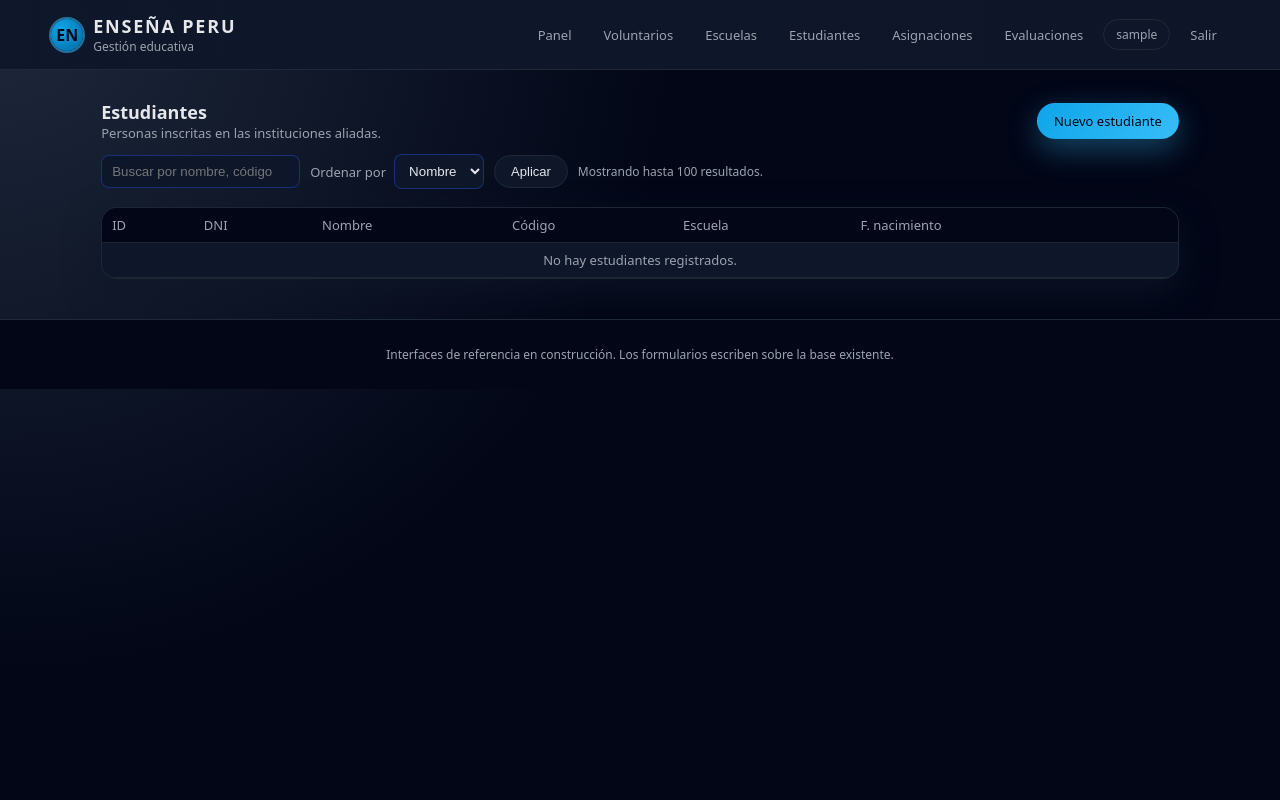
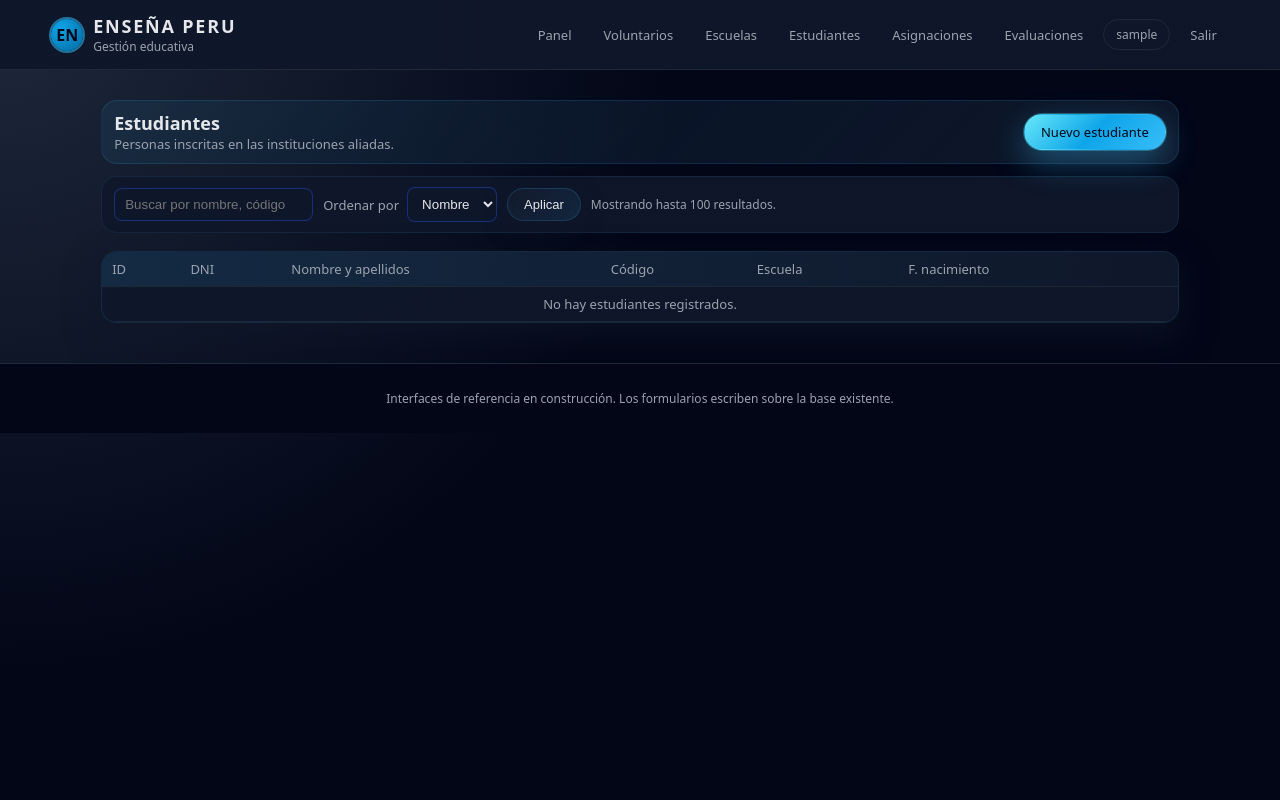
Before and after one commit to Miguel41844x/ENSENAPERU_SYSTEM, a Django app: page /students/ in a window 1280 px wide. Run offline with Django 5.2, Linux system fonts and the light colour scheme; the visitor is signed in with stand-in values (Sample User, id 1); data that the repository does not hold is empty.

Commit message:
Localize Spanish UI and refresh styling

```diff
--- a/accounts/forms.py
+++ b/accounts/forms.py
@@ -8,7 +8,7 @@
     username = forms.CharField(max_length=50, label="Usuario")
     email = forms.EmailField(label="Correo electrónico")
     first_name = forms.CharField(max_length=50, label="Nombre", required=False)
-    last_name = forms.CharField(max_length=50, label="Apellido", required=False)
+    last_name = forms.CharField(max_length=50, label="Apellidos", required=False)
     role = forms.CharField(max_length=20, label="Rol")
     password1 = forms.CharField(label="Contraseña", widget=forms.PasswordInput)
     password2 = forms.CharField(label="Confirmar contraseña", widget=forms.PasswordInput)
--- a/static/css/ensenaperu.css
+++ b/static/css/ensenaperu.css
@@ -5,6 +5,7 @@
     --bg-soft: #111827;
     --accent: #38bdf8;
     --accent-strong: #0ea5e9;
+    --accent-soft: #67e8f9;
     --danger: #f97373;
     --ok: #22c55e;
     --text-main: #e5e7eb;
@@ -147,24 +148,41 @@
 }
 
 .btn-primary {
-    background: linear-gradient(130deg, var(--accent-strong), var(--accent));
+    position: relative;
+    background: linear-gradient(135deg, var(--accent-soft), var(--accent-strong), var(--accent));
     color: #020617;
-    box-shadow: 0 10px 30px rgba(56, 189, 248, 0.35);
+    box-shadow: 0 12px 32px rgba(56, 189, 248, 0.38), 0 0 0 1px rgba(103, 232, 249, 0.3);
+    overflow: hidden;
+}
+
+.btn-primary::after {
+    content: "";
+    position: absolute;
+    inset: 0;
+    background: radial-gradient(circle at 20% 20%, rgba(255, 255, 255, 0.18), transparent 45%);
+    opacity: 0;
+    transition: opacity var(--transition-fast);
 }
 
 .btn-primary:hover {
-    transform: translateY(-1px);
-    box-shadow: 0 18px 40px rgba(56, 189, 248, 0.45);
+    transform: translateY(-1px) scale(1.01);
+    box-shadow: 0 18px 42px rgba(56, 189, 248, 0.48), 0 0 0 1px rgba(103, 232, 249, 0.45);
+}
+
+.btn-primary:hover::after {
+    opacity: 1;
 }
 
 .btn-secondary {
-    background: rgba(15, 23, 42, 0.95);
-    border-color: var(--border-soft);
+    background: linear-gradient(135deg, rgba(255, 255, 255, 0.02), rgba(56, 189, 248, 0.1));
+    border-color: rgba(56, 189, 248, 0.18);
     color: var(--text-main);
+    box-shadow: 0 8px 22px rgba(15, 23, 42, 0.7);
 }
 
 .btn-secondary:hover {
-    border-color: var(--accent);
+    border-color: rgba(103, 232, 249, 0.35);
+    background: linear-gradient(135deg, rgba(255, 255, 255, 0.04), rgba(56, 189, 248, 0.16));
 }
 
 .btn-ghost {
@@ -262,7 +280,7 @@
 }
 
 .card {
-    background: rgba(15, 23, 42, 0.98);
+    background: linear-gradient(155deg, rgba(15, 23, 42, 0.98), rgba(15, 23, 42, 0.9));
     border-radius: var(--radius-lg);
     padding: 16px 18px;
     border: 1px solid rgba(31, 41, 55, 0.9);
@@ -329,6 +347,10 @@
     justify-content: space-between;
     gap: 12px;
     margin-bottom: 12px;
+    padding: 10px 12px;
+    border-radius: var(--radius-lg);
+    background: linear-gradient(135deg, rgba(56, 189, 248, 0.08), rgba(15, 23, 42, 0.95));
+    border: 1px solid rgba(56, 189, 248, 0.14);
 }
 
 .section-header h2 {
@@ -406,6 +428,10 @@
     gap: 10px;
     align-items: center;
     margin: 12px 0 18px;
+    padding: 10px 12px;
+    border-radius: var(--radius-lg);
+    background: linear-gradient(120deg, rgba(15, 23, 42, 0.9), rgba(15, 23, 42, 0.96));
+    border: 1px solid rgba(56, 189, 248, 0.1);
 }
 
 .filter-bar input[type="search"],
@@ -449,8 +475,8 @@
 
 .table-card {
     border-radius: var(--radius-lg);
-    background: rgba(15, 23, 42, 0.98);
-    border: 1px solid rgba(31, 41, 55, 0.9);
+    background: linear-gradient(160deg, rgba(15, 23, 42, 0.98), rgba(15, 23, 42, 0.92));
+    border: 1px solid rgba(56, 189, 248, 0.12);
     box-shadow: 0 14px 35px rgba(15, 23, 42, 0.7);
     overflow: hidden;
 }
@@ -462,7 +488,7 @@
 }
 
 .data-table thead {
-    background: #020617;
+    background: linear-gradient(90deg, rgba(56, 189, 248, 0.12), rgba(15, 23, 42, 0.95));
 }
 
 .data-table th,
--- a/templates/assignments/assignment_form.html
+++ b/templates/assignments/assignment_form.html
@@ -1,5 +1,5 @@
 {% extends "base.html" %}
-{% block title %}Registrar asignación · ENSENAPERU{% endblock %}
+{% block title %}Registrar asignación · ENSEÑA PERU{% endblock %}
 
 {% block content %}
 <section class="section narrow">
--- a/templates/assignments/assignment_list.html
+++ b/templates/assignments/assignment_list.html
@@ -1,5 +1,5 @@
 {% extends "base.html" %}
-{% block title %}Asignaciones · ENSENAPERU{% endblock %}
+{% block title %}Asignaciones · ENSEÑA PERU{% endblock %}
 
 {% block content %}
 <section class="section">
--- a/templates/auth/login.html
+++ b/templates/auth/login.html
@@ -1,5 +1,5 @@
 {% extends "base.html" %}
-{% block title %}Iniciar sesión · ENSENAPERU{% endblock %}
+{% block title %}Iniciar sesión · ENSEÑA PERU{% endblock %}
 
 {% block content %}
 <section class="section narrow">
--- a/templates/auth/register.html
+++ b/templates/auth/register.html
@@ -1,5 +1,5 @@
 {% extends "base.html" %}
-{% block title %}Crear cuenta · ENSENAPERU{% endblock %}
+{% block title %}Crear cuenta · ENSEÑA PERU{% endblock %}
 
 {% block content %}
 <section class="section narrow">
--- a/templates/evaluations/evaluation_form.html
+++ b/templates/evaluations/evaluation_form.html
@@ -1,5 +1,5 @@
 {% extends "base.html" %}
-{% block title %}Registrar evaluación · ENSENAPERU{% endblock %}
+{% block title %}Registrar evaluación · ENSEÑA PERU{% endblock %}
 
 {% block content %}
 <section class="section narrow">
--- a/templates/evaluations/evaluation_list.html
+++ b/templates/evaluations/evaluation_list.html
@@ -1,5 +1,5 @@
 {% extends "base.html" %}
-{% block title %}Evaluaciones · ENSENAPERU{% endblock %}
+{% block title %}Evaluaciones · ENSEÑA PERU{% endblock %}
 
 {% block content %}
 <section class="section">
--- a/templates/schools/agreement_list.html
+++ b/templates/schools/agreement_list.html
@@ -1,5 +1,5 @@
 {% extends "base.html" %}
-{% block title %}Convenios · ENSENAPERU{% endblock %}
+{% block title %}Convenios · ENSEÑA PERU{% endblock %}
 
 {% block content %}
 <section class="section">
--- a/templates/schools/school_form.html
+++ b/templates/schools/school_form.html
@@ -1,5 +1,5 @@
 {% extends "base.html" %}
-{% block title %}Registrar escuela · ENSENAPERU{% endblock %}
+{% block title %}Registrar escuela · ENSEÑA PERU{% endblock %}
 
 {% block content %}
 <section class="section narrow">
--- a/templates/schools/school_list.html
+++ b/templates/schools/school_list.html
@@ -1,5 +1,5 @@
 {% extends "base.html" %}
-{% block title %}Escuelas · ENSENAPERU{% endblock %}
+{% block title %}Escuelas · ENSEÑA PERU{% endblock %}
 
 {% block content %}
 <section class="section">
--- a/templates/students/student_form.html
+++ b/templates/students/student_form.html
@@ -1,5 +1,5 @@
 {% extends "base.html" %}
-{% block title %}Registrar estudiante · ENSENAPERU{% endblock %}
+{% block title %}Registrar estudiante · ENSEÑA PERU{% endblock %}
 
 {% block content %}
 <section class="section narrow">
--- a/templates/students/student_list.html
+++ b/templates/students/student_list.html
@@ -1,5 +1,5 @@
 {% extends "base.html" %}
-{% block title %}Estudiantes · ENSENAPERU{% endblock %}
+{% block title %}Estudiantes · ENSEÑA PERU{% endblock %}
 
 {% block content %}
 <section class="section">
@@ -36,7 +36,7 @@
                 <tr>
                     <th>ID</th>
                     <th>DNI</th>
-                    <th>Nombre</th>
+                    <th>Nombre y apellidos</th>
                     <th>Código</th>
                     <th>Escuela</th>
                     <th>F. nacimiento</th>
--- a/templates/volunteers/volunteer_form.html
+++ b/templates/volunteers/volunteer_form.html
@@ -1,5 +1,5 @@
 {% extends "base.html" %}
-{% block title %}Registrar voluntario · ENSENAPERU{% endblock %}
+{% block title %}Registrar voluntario · ENSEÑA PERU{% endblock %}
 
 {% block content %}
 <section class="section narrow">
--- a/templates/volunteers/volunteer_list.html
+++ b/templates/volunteers/volunteer_list.html
@@ -1,5 +1,5 @@
 {% extends "base.html" %}
-{% block title %}Voluntarios · ENSENAPERU{% endblock %}
+{% block title %}Voluntarios · ENSEÑA PERU{% endblock %}
 
 {% block content %}
 <section class="section">
@@ -36,7 +36,7 @@
                 <tr>
                     <th>ID</th>
                     <th>DNI</th>
-                    <th>Nombre</th>
+                    <th>Nombre y apellidos</th>
                     <th>Correo</th>
                     <th>Especialidad</th>
                     <th>Estado</th>
```
Also changed, not shown: assignments/forms.py (+12 -0 lines), evaluations/forms.py (+7 -0 lines), students/forms.py (+8 -0 lines), volunteers/forms.py (+19 -0 lines), README.md.
